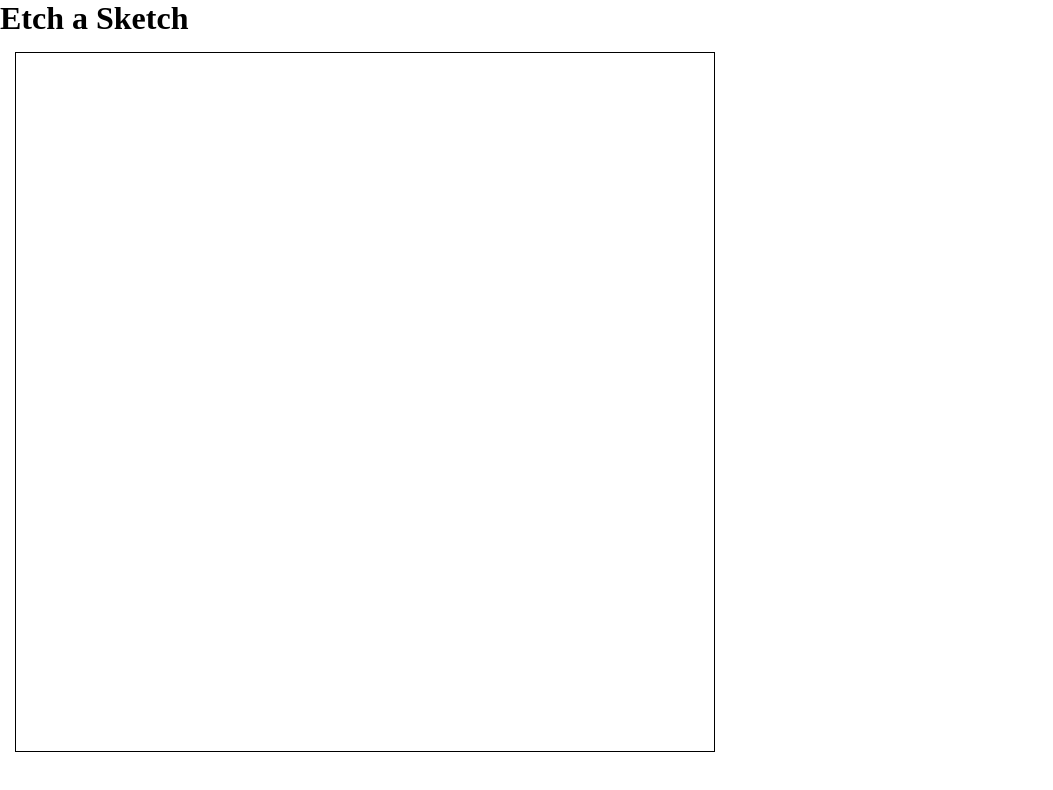
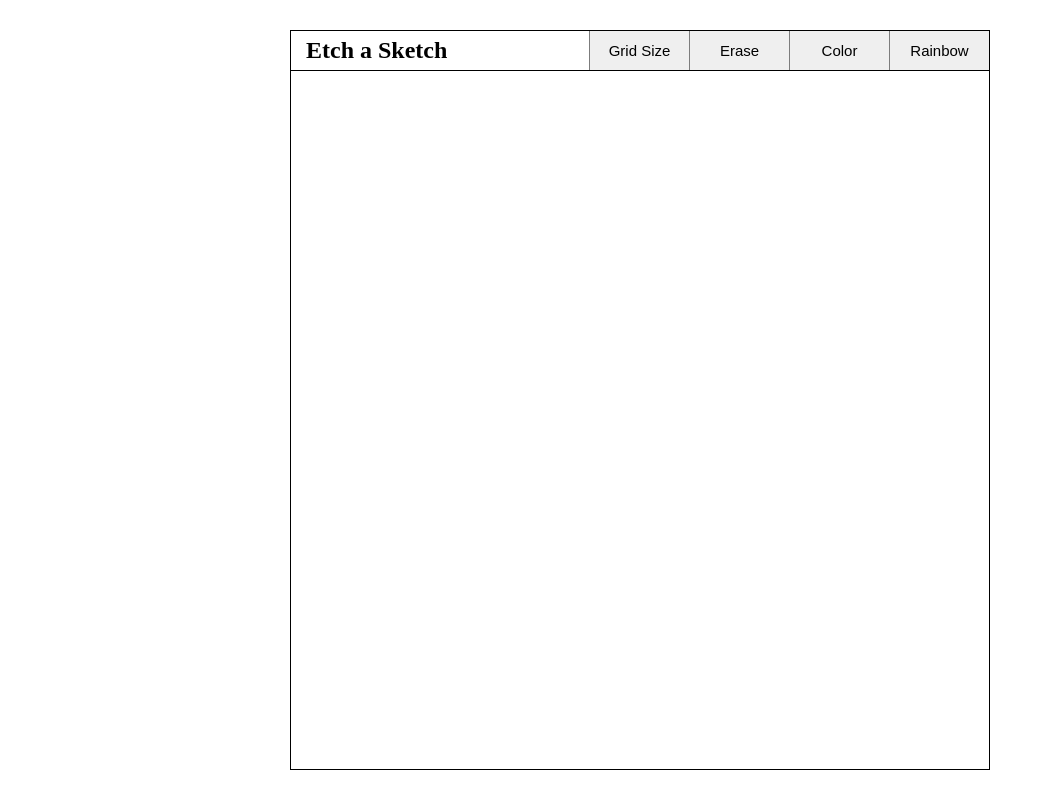
Before and after one commit to Michael-Johansson/etch-a-sketch, a plain HTML site: page index.html in a window 1280 px wide. Shown: the whole page, without its empty margins (0-1053 px from the left). Drawn offline with Linux system fonts and the light colour scheme.

Commit message:
add buttons and menu bar

```diff
--- a/index.html
+++ b/index.html
@@ -9,8 +9,15 @@
     <script src="script.js" defer></script>
   </head>
   <body>
-    <h1>Etch a Sketch</h1>
-
+    <div class="menu">
+      <h2>Etch a Sketch</h2>
+      <div class="buttons">
+        <button>Grid Size</button>
+        <button>Erase</button>
+        <button>Color</button>
+        <button>Rainbow</button>
+      </div>
+    </div>
     <div id="container"></div>
   </body>
 </html>
--- a/script.js
+++ b/script.js
@@ -11,4 +11,4 @@ function createGrid(gridSize) {
   }
 }
 
-createGrid(10);
+createGrid(5);
--- a/style.css
+++ b/style.css
@@ -2,6 +2,14 @@
   box-sizing: border-box;
   margin: 0;
   padding: 0;
+}
+
+body {
+  display: flex;
+  flex-direction: column;
+  align-items: center;
+  justify-content: center;
+  height: 100vh;
 }
 
 #container {
@@ -11,5 +19,37 @@
   grid-template-rows: 1fr;
   height: 700px;
   width: 700px;
-  margin: 15px;
 }
+
+.menu {
+  width: 700px;
+  height: 40px;
+  display: flex;
+  justify-content: space-between;
+  align-items: center;
+  border: 1px solid hsl(0, 0%, 0%);
+  border-bottom: none;
+  padding-left: 15px;
+  flex-shrink: 0;
+}
+
+.buttons {
+  height: 100%;
+  display: flex;
+}
+
+.buttons > button {
+  border: none;
+  border-left: 1px solid #7c7c7c;
+  font-size: 15px;
+  width: 100px;
+  height: 100%;
+  transition: all 150ms ease-in-out;
+}
+
+.buttons > button:hover {
+  cursor: pointer;
+  background-color: #7c7c7c;
+  color: white;
+  transition: all 150ms ease-in-out;
+}
```
